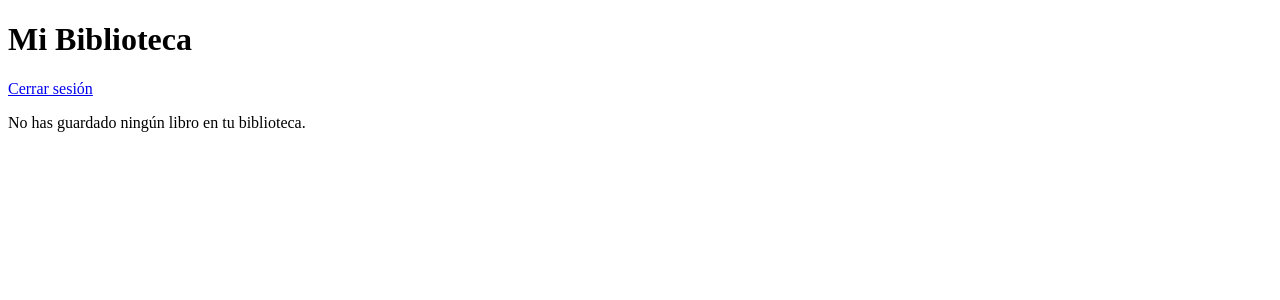
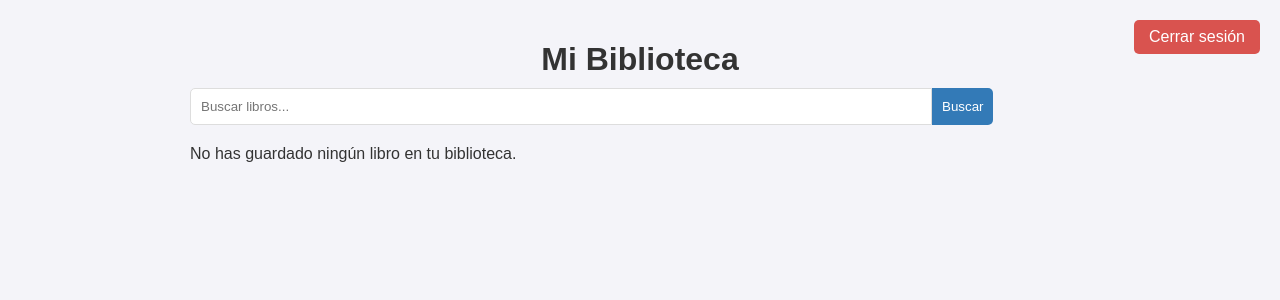
Before and after one commit to Iesu16/DESARROLLO_VII_JESUS_DELGADO, a PHP site: page /PARCIALES/PARCIAL_4/biblioteca.php in a window 1280 px wide. Shown: the top 300 px of the page. Run offline with PHP 8.4, Linux system fonts and the light colour scheme; the visitor is signed in with stand-in values (Sample User, id 1); data that the repository does not hold is empty.

Commit message:
Buscar Y Guardar agregados

```diff
--- a/PARCIALES/PARCIAL_4/biblioteca.php
+++ b/PARCIALES/PARCIAL_4/biblioteca.php
@@ -18,6 +18,8 @@ function obtenerLibrosGuardados($pdo, $user_id) {
     return $stmt->fetchAll();
 }
 
+
+
 // Maneja la eliminación de un libro
 if (isset($_GET['eliminar'])) {
     $libro_id = $_GET['eliminar'];
@@ -26,6 +28,8 @@ if (isset($_GET['eliminar'])) {
     header("Location: biblioteca.php");
     exit;
 }
+
+
 
 // Maneja la adición o actualización de una reseña personal
 if (isset($_POST['reseña']) && isset($_POST['libro_id'])) {
@@ -37,6 +41,8 @@ if (isset($_POST['reseña']) && isset($_POST['libro_id'])) {
     exit;
 }
 
+
+
 // Obtiene la lista de libros guardados del usuario
 $libros_guardados = obtenerLibrosGuardados($pdo, $user_id);
 ?>
@@ -46,36 +52,180 @@ $libros_guardados = obtenerLibrosGuardados($pdo, $user_id);
 <head>
     <meta charset="UTF-8">
     <title>Mi Biblioteca</title>
+    <style>
+        /* General */
+        body {
+            font-family: Arial, sans-serif;
+            background-color: #f4f4f9;
+            color: #333;
+            display: flex;
+            flex-direction: column;
+            align-items: center;
+            padding: 20px;
+            margin: 0;
+        }
+        h1 {
+            color: #333;
+            font-size: 2em;
+            margin-bottom: 10px;
+        }
+        .container {
+            max-width: 900px;
+            width: 100%;
+        }
+
+        /* Botón de cerrar sesión */
+        .logout-btn {
+            background-color: #d9534f;
+            color: white;
+            padding: 8px 15px;
+            border-radius: 5px;
+            text-decoration: none;
+            position: absolute;
+            top: 20px;
+            right: 20px;
+            transition: background-color 0.3s;
+        }
+        .logout-btn:hover {
+            background-color: #c9302c;
+        }
+
+        /* Buscador */
+        .search-bar {
+            display: flex;
+            margin-bottom: 20px;
+        }
+        .search-bar input[type="text"] {
+            padding: 10px;
+            border: 1px solid #ddd;
+            border-radius: 5px 0 0 5px;
+            width: 80%;
+            outline: none;
+        }
+        .search-bar button {
+            padding: 10px;
+            background-color: #337ab7;
+            color: white;
+            border: none;
+            border-radius: 0 5px 5px 0;
+            cursor: pointer;
+            transition: background-color 0.3s;
+        }
+        .search-bar button:hover {
+            background-color: #286090;
+        }
+
+        /* Grid y tarjetas de libros */
+        .grid {
+            display: grid;
+            grid-template-columns: repeat(auto-fill, minmax(250px, 1fr));
+            gap: 20px;
+            width: 100%;
+            margin-top: 20px;
+        }
+        .card {
+            background-color: white;
+            border-radius: 10px;
+            box-shadow: 0 4px 10px rgba(0, 0, 0, 0.1);
+            padding: 20px;
+            text-align: center;
+            transition: transform 0.3s;
+        }
+        .card:hover {
+            transform: translateY(-5px);
+        }
+        .card img {
+            max-width: 100%;
+            height: auto;
+            border-radius: 5px;
+            margin-bottom: 10px;
+        }
+        .card h2 {
+            font-size: 1.3em;
+            color: #333;
+            margin: 10px 0;
+        }
+        .card p {
+            font-size: 0.9em;
+            color: #666;
+            margin: 5px 0;
+        }
+
+        /* Formulario de reseña */
+        .review-form textarea {
+            width: 100%;
+            padding: 10px;
+            border-radius: 5px;
+            border: 1px solid #ddd;
+            margin-top: 10px;
+            resize: none;
+            font-size: 0.9em;
+        }
+        .review-form button {
+            margin-top: 10px;
+            padding: 8px 16px;
+            border: none;
+            background-color: #5cb85c;
+            color: white;
+            border-radius: 5px;
+            cursor: pointer;
+            transition: background-color 0.3s;
+        }
+        .review-form button:hover {
+            background-color: #4cae4c;
+        }
+
+        /* Botón de eliminar */
+        .delete-btn {
+            display: inline-block;
+            margin-top: 10px;
+            font-size: 0.9em;
+            color: #d9534f;
+            text-decoration: none;
+            transition: color 0.3s;
+        }
+        .delete-btn:hover {
+            color: #c9302c;
+        }
+    </style>
 </head>
 <body>
     <h1>Mi Biblioteca</h1>
-    <a href="logout.php">Cerrar sesión</a>
+    <a href="logout.php" class="logout-btn">Cerrar sesión</a>
+
+    <div class="container">
+        <!-- Barra de búsqueda -->
+        <form class="search-bar" method="get" action="buscar.php">
+            <input type="text" name="query" placeholder="Buscar libros...">
+            <button type="submit">Buscar</button>
+        </form>
 
         <?php if (count($libros_guardados) > 0): ?>
-        <ul>
+            <div class="grid">
                 <?php foreach ($libros_guardados as $libro): ?>
-                <li>
+                    <div class="card">
+                        <?php if ($libro['imagen_portada']): ?>
+                            <img src="<?php echo htmlspecialchars($libro['imagen_portada']); ?>" alt="Portada de <?php echo htmlspecialchars($libro['titulo']); ?>">
+                        <?php endif; ?>
                         <h2><?php echo htmlspecialchars($libro['titulo']); ?></h2>
                         <p><strong>Autor:</strong> <?php echo htmlspecialchars($libro['autor']); ?></p>
-                    <?php if ($libro['imagen_portada']): ?>
-                        <img src="<?php echo htmlspecialchars($libro['imagen_portada']); ?>" alt="Portada de <?php echo htmlspecialchars($libro['titulo']); ?>" width="100">
-                    <?php endif; ?>
                         <p><strong>Reseña Personal:</strong> <?php echo htmlspecialchars($libro['reseña_personal']); ?></p>
 
                         <!-- Formulario para agregar o editar reseña -->
-                    <form method="post" action="biblioteca.php">
+                        <form method="post" action="biblioteca.php" class="review-form">
                             <input type="hidden" name="libro_id" value="<?php echo $libro['id']; ?>">
                             <textarea name="reseña" placeholder="Escribe tu reseña..."><?php echo htmlspecialchars($libro['reseña_personal']); ?></textarea>
                             <button type="submit">Guardar reseña</button>
                         </form>
 
                         <!-- Opción para eliminar libro -->
-                    <a href="biblioteca.php?eliminar=<?php echo $libro['id']; ?>" onclick="return confirm('¿Estás seguro de eliminar este libro de tu biblioteca?');">Eliminar</a>
-                </li>
+                        <a href="biblioteca.php?eliminar=<?php echo $libro['id']; ?>" class="delete-btn" onclick="return confirm('¿Estás seguro de eliminar este libro de tu biblioteca?');">Eliminar</a>
+                    </div>
                 <?php endforeach; ?>
-        </ul>
+            </div>
         <?php else: ?>
             <p>No has guardado ningún libro en tu biblioteca.</p>
         <?php endif; ?>
+    </div>
 </body>
 </html>
--- a/PARCIALES/PARCIAL_4/config.php
+++ b/PARCIALES/PARCIAL_4/config.php
@@ -1,7 +1,7 @@
 <?php
 // Configuración de Google OAuth
-define('CLIENT_ID', 'ID'); // Reemplaza con tu client_id de Google OAuth
-define('CLIENT_SECRET', 'CLAVE'); // Reemplaza con tu client_secret de Google OAuth
+define('CLIENT_ID', 'CLIENT_ID'); // Reemplaza con tu client_id de Google OAuth
+define('CLIENT_SECRET', 'CLIENT_SECRET'); // Reemplaza con tu client_secret de Google OAuth
 define('REDIRECT_URI', 'http://localhost/PARCIALES/PARCIAL_4/callback.php');
 // Configuración de API de Google Books
 define('GOOGLE_API_KEY', 'TU_GOOGLE_API_KEY'); // Reemplaza con tu API Key de Google Books
```
Also changed, not shown: PARCIALES/PARCIAL_4/buscar.php (added, +44 -0 lines), PARCIALES/PARCIAL_4/guardar.php (added, +29 -0 lines). Lines whose indentation alone changed are shown as unchanged.
